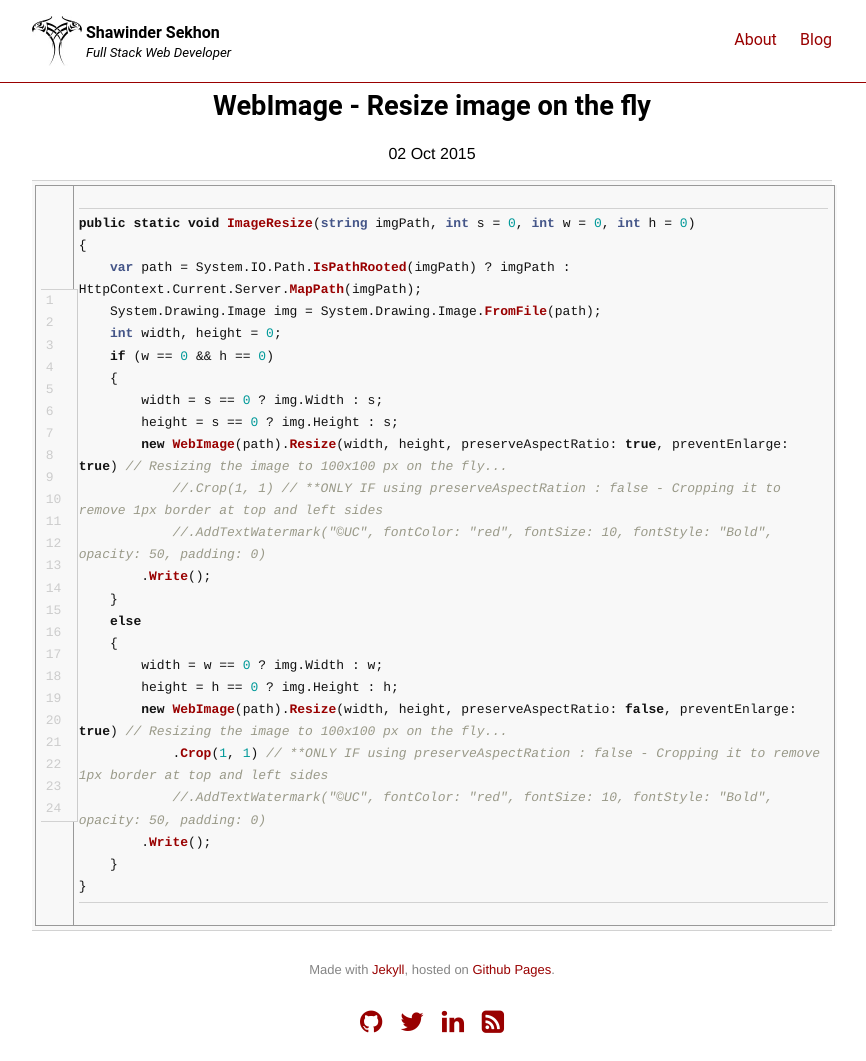
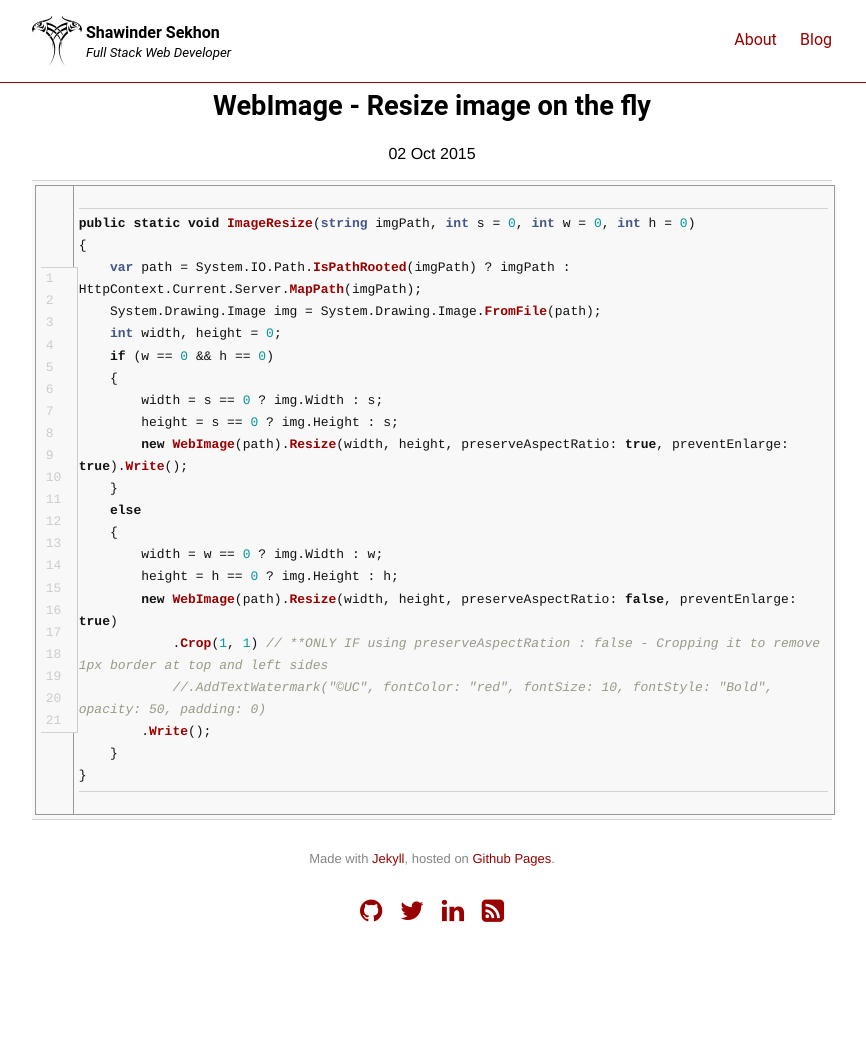
Before and after one commit to shawinder/shawinder.github.io, a Jekyll site: the page built from _posts/2015-10-02-Using-WebImage-to-Resize-and-save-an-Image.md, in a window 1280 px wide. Shown: the whole page, without its empty margins (208-1074 px from the left). Built offline with Jekyll 4.4.1, drawn with Linux system fonts in a browser that asks for light colours; nearby versions of some CDN libraries; comment, search, counter and statistics services are not loaded; after the commit the page ends 950 px from its top, so only the background shows below that.

Commit message:
Update 2015-10-02-Using-WebImage-to-Resize-and-save-an-Image.md

```diff
--- a/_posts/2015-10-02-Using-WebImage-to-Resize-and-save-an-Image.md
+++ b/_posts/2015-10-02-Using-WebImage-to-Resize-and-save-an-Image.md
@@ -17,16 +17,13 @@ public static void ImageResize(string imgPath, int s = 0, int w = 0, int h = 0)
     {
         width = s == 0 ? img.Width : s;
         height = s == 0 ? img.Height : s;
-        new WebImage(path).Resize(width, height, preserveAspectRatio: true, preventEnlarge: true) // Resizing the image to 100x100 px on the fly...
-            //.Crop(1, 1) // **ONLY IF using preserveAspectRation : false - Cropping it to remove 1px border at top and left sides
-            //.AddTextWatermark("©UC", fontColor: "red", fontSize: 10, fontStyle: "Bold", opacity: 50, padding: 0)
-        .Write();
+        new WebImage(path).Resize(width, height, preserveAspectRatio: true, preventEnlarge: true).Write();
     }
     else
     {
         width = w == 0 ? img.Width : w;
         height = h == 0 ? img.Height : h;
-        new WebImage(path).Resize(width, height, preserveAspectRatio: false, preventEnlarge: true) // Resizing the image to 100x100 px on the fly...
+        new WebImage(path).Resize(width, height, preserveAspectRatio: false, preventEnlarge: true)
             .Crop(1, 1) // **ONLY IF using preserveAspectRation : false - Cropping it to remove 1px border at top and left sides
             //.AddTextWatermark("©UC", fontColor: "red", fontSize: 10, fontStyle: "Bold", opacity: 50, padding: 0)
         .Write();
```
